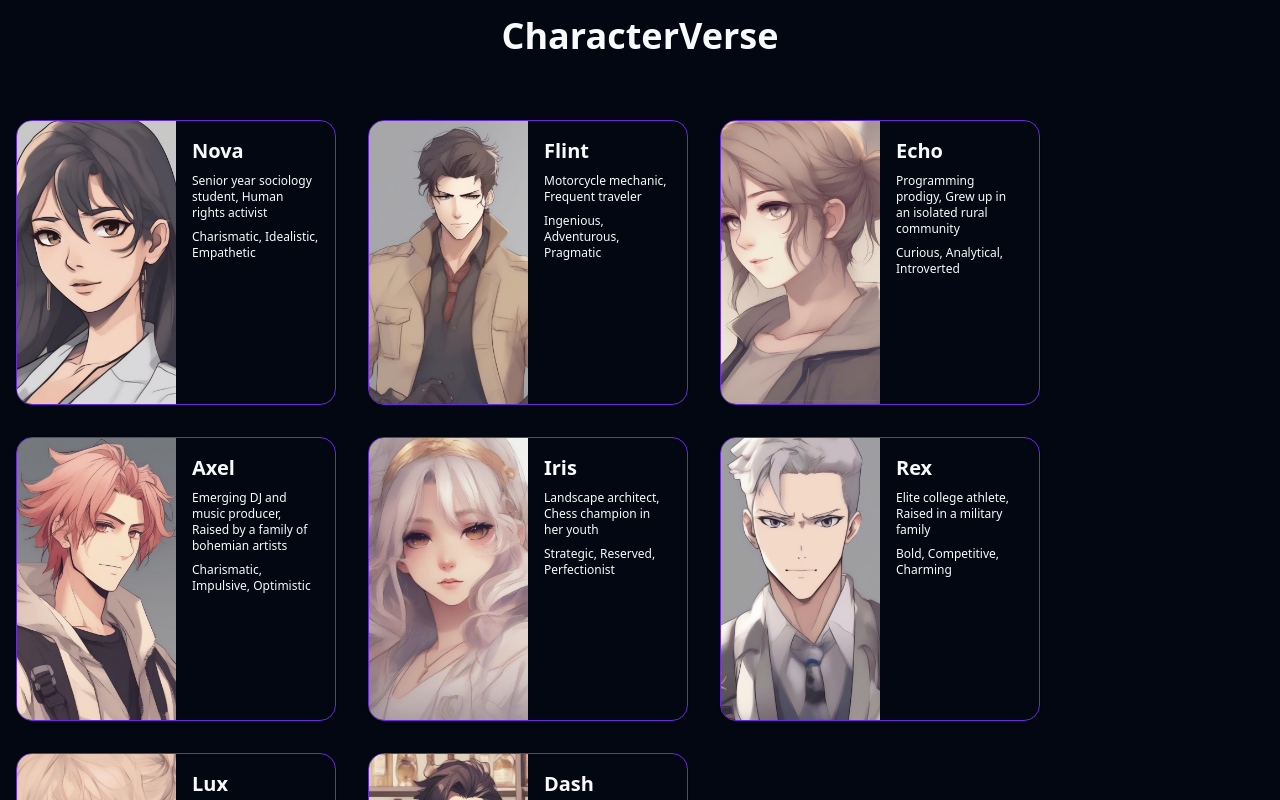
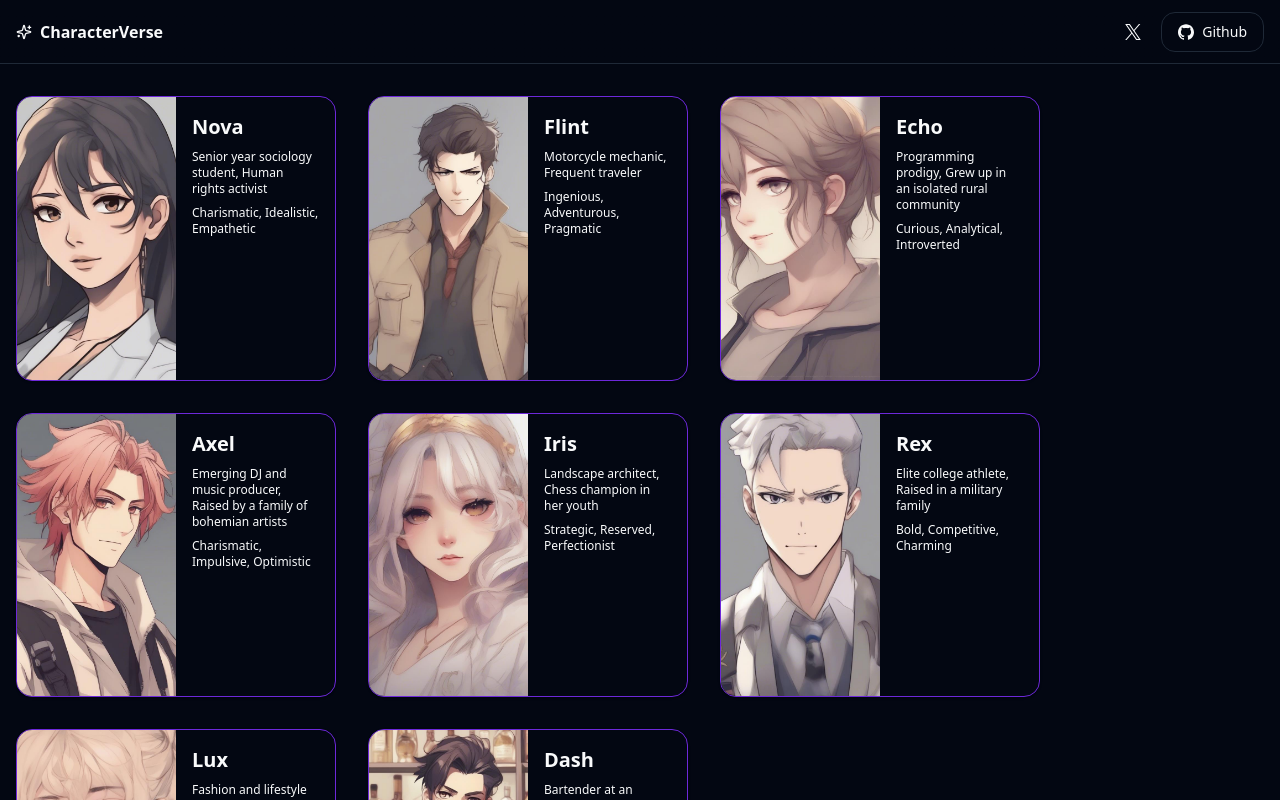
Before and after one commit to roberthgnz/character-verse, a Next.js app: page / in a window 1280 px wide. Shown: the top 800 px of the page. Built offline with nearby package versions, Linux system fonts and the light colour scheme.

Commit message:
refactor: Add MainNav component for main navigation

```diff
--- a/app/layout.tsx
+++ b/app/layout.tsx
@@ -4,6 +4,7 @@ import { Inter as FontSans } from "next/font/google"
 
 import { cn } from "@/lib/utils"
 import { Toaster } from "@/components/ui/toaster"
+import { MainNav } from "@/components/main-nav"
 
 const fontSans = FontSans({
   subsets: ["latin"],
@@ -24,6 +25,7 @@ export default function RootLayout({ children }: RootLayoutProps) {
           fontSans.variable
         )}
       >
+        <MainNav />
         {children}
         <Toaster />
       </body>
--- a/app/page.tsx
+++ b/app/page.tsx
@@ -4,8 +4,7 @@ import { CharacterCard } from "@/components/character-card"
 
 export default function Home() {
   return (
-    <div className="container mx-auto max-w-screen-xl p-4">
-      <h1 className="mb-16 text-center text-4xl font-bold">CharacterVerse</h1>
+    <div className="container mx-auto max-w-screen-xl px-4 py-8">
       <div className="grid w-full max-w-5xl grid-cols-3 gap-8">
         {characters.map((character) => (
           <CharacterCard key={character.name} character={character} />
--- /dev/null
+++ b/components/main-nav.tsx
@@ -0,0 +1,56 @@
+import Link from "next/link"
+import { Sparkles } from "lucide-react"
+
+import { Button } from "@/components/ui/button"
+
+export const MainNav = () => {
+  return (
+    <header className="from-background/10 via-background/50 to-background/80 flex h-16 w-full shrink-0 items-center justify-between border-b bg-gradient-to-b px-4">
+      <h1 className="flex items-center gap-2 text-center font-bold">
+        <Sparkles className="inline-block size-4" />
+        <span>CharacterVerse</span>
+      </h1>
+      <nav>
+        <ul className="flex gap-1">
+          <li>
+            <Button variant={"ghost"} asChild>
+              <Link href={"https://x.com/roberthgnz"} target="_blank">
+                <svg
+                  className="size-4"
+                  height="23"
+                  viewBox="0 0 1200 1227"
+                  width="23"
+                  xmlns="http://www.w3.org/2000/svg"
+                  fill="currentColor"
+                >
+                  <title>X</title>
+                  <path d="M714.163 519.284L1160.89 0H1055.03L667.137 450.887L357.328 0H0L468.492 681.821L0 1226.37H105.866L515.491 750.218L842.672 1226.37H1200L714.137 519.284H714.163ZM569.165 687.828L521.697 619.934L144.011 79.6944H306.615L611.412 515.685L658.88 583.579L1055.08 1150.3H892.476L569.165 687.854V687.828Z"></path>
+                </svg>
+              </Link>
+            </Button>
+          </li>
+          <li>
+            <Button variant={"outline"} asChild>
+              <Link
+                href={"https://github.com/roberthgnz/character-verse"}
+                target="_blank"
+              >
+                <svg
+                  role="img"
+                  viewBox="0 0 24 24"
+                  xmlns="http://www.w3.org/2000/svg"
+                  fill="currentColor"
+                  className="mr-2 size-4"
+                >
+                  <title>GitHub</title>
+                  <path d="M12 .297c-6.63 0-12 5.373-12 12 0 5.303 3.438 9.8 8.205 11.385.6.113.82-.258.82-.577 0-.285-.01-1.04-.015-2.04-3.338.724-4.042-1.61-4.042-1.61C4.422 18.07 3.633 17.7 3.633 17.7c-1.087-.744.084-.729.084-.729 1.205.084 1.838 1.236 1.838 1.236 1.07 1.835 2.809 1.305 3.495.998.108-.776.417-1.305.76-1.605-2.665-.3-5.466-1.332-5.466-5.93 0-1.31.465-2.38 1.235-3.22-.135-.303-.54-1.523.105-3.176 0 0 1.005-.322 3.3 1.23.96-.267 1.98-.399 3-.405 1.02.006 2.04.138 3 .405 2.28-1.552 3.285-1.23 3.285-1.23.645 1.653.24 2.873.12 3.176.765.84 1.23 1.91 1.23 3.22 0 4.61-2.805 5.625-5.475 5.92.42.36.81 1.096.81 2.22 0 1.606-.015 2.896-.015 3.286 0 .315.21.69.825.57C20.565 22.092 24 17.592 24 12.297c0-6.627-5.373-12-12-12"></path>
+                </svg>
+                Github
+              </Link>
+            </Button>
+          </li>
+        </ul>
+      </nav>
+    </header>
+  )
+}
```
